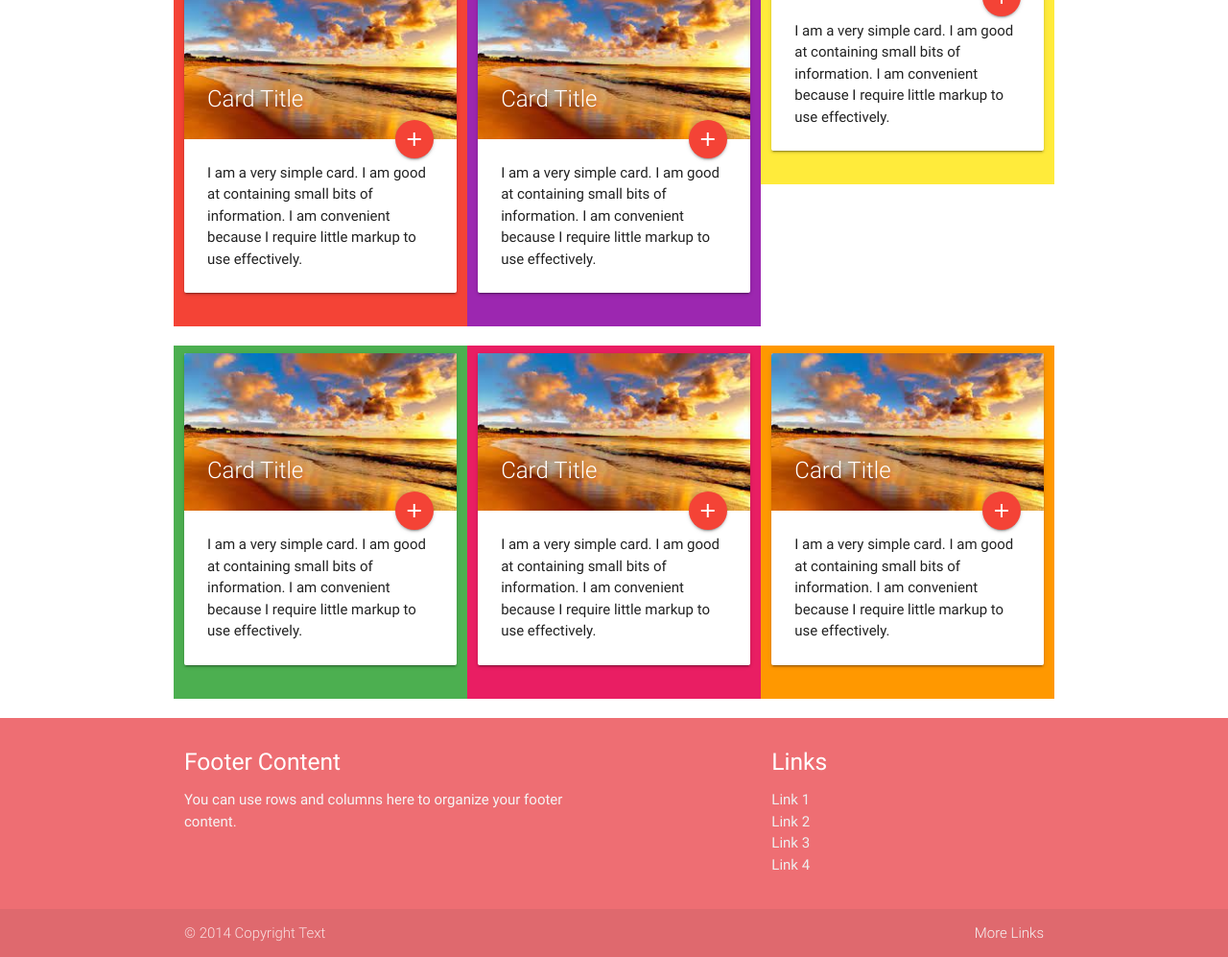
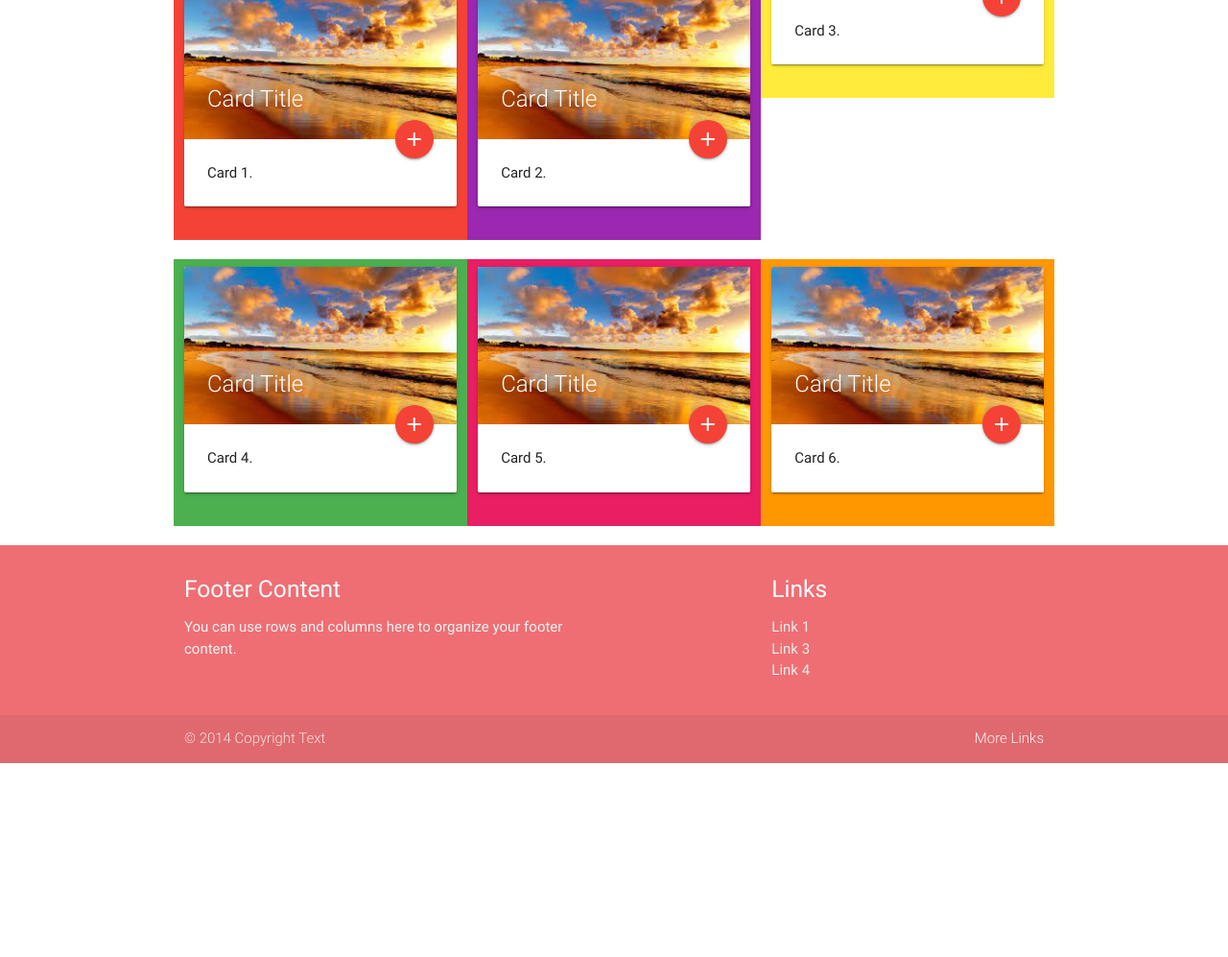
Before and after one commit to CarolineAvelar/Site-em-CSS, a plain HTML site: page Projeto CSS/index.html in a window 1280 px wide. Shown: the part 491-1488 px from the top of the page at 96% size. After the commit the page ends 1286 px from the top, so only its background shows below. Drawn offline with nearby package versions, Linux system fonts and the light colour scheme.

Commit message:
Update index.html

```diff
--- a/Projeto CSS/index.html
+++ b/Projeto CSS/index.html
@@ -42,7 +42,7 @@
 						  <a class="btn-floating halfway-fab waves-effect waves-light red"><i class="material-icons">add</i></a>
 						</div>
 						<div class="card-content">
-						  <p>I am a very simple card. I am good at containing small bits of information. I am convenient because I require little markup to use effectively.</p>
+						  <p> Card 1.</p>
 						</div>
 					  </div>
 					</div>
@@ -58,7 +58,7 @@
 						  <a class="btn-floating halfway-fab waves-effect waves-light red"><i class="material-icons">add</i></a>
 						</div>
 						<div class="card-content">
-						  <p>I am a very simple card. I am good at containing small bits of information. I am convenient because I require little markup to use effectively.</p>
+						  <p> Card 2.</p>
 						</div>
 					  </div>
 					</div>
@@ -74,7 +74,7 @@
 						  <a class="btn-floating halfway-fab waves-effect waves-light red"><i class="material-icons">add</i></a>
 						</div>
 						<div class="card-content">
-						  <p>I am a very simple card. I am good at containing small bits of information. I am convenient because I require little markup to use effectively.</p>
+						  <p> Card 3.</p>
 						</div>
 					  </div>
 					</div>
@@ -92,7 +92,7 @@
 						  <a class="btn-floating halfway-fab waves-effect waves-light red"><i class="material-icons">add</i></a>
 						</div>
 						<div class="card-content">
-						  <p>I am a very simple card. I am good at containing small bits of information. I am convenient because I require little markup to use effectively.</p>
+						  <p> Card 4.</p>
 						</div>
 					  </div>
 					</div>
@@ -108,7 +108,7 @@
 						  <a class="btn-floating halfway-fab waves-effect waves-light red"><i class="material-icons">add</i></a>
 						</div>
 						<div class="card-content">
-						  <p>I am a very simple card. I am good at containing small bits of information. I am convenient because I require little markup to use effectively.</p>
+						  <p> Card 5.</p>
 						</div>
 					  </div>
 					</div>
@@ -124,7 +124,7 @@
 						  <a class="btn-floating halfway-fab waves-effect waves-light red"><i class="material-icons">add</i></a>
 						</div>
 						<div class="card-content">
-						  <p>I am a very simple card. I am good at containing small bits of information. I am convenient because I require little markup to use effectively.</p>
+						  <p> Card 6.</p>
 						</div>
 					  </div>
 					</div>
@@ -144,10 +144,10 @@
               <div class="col l4 offset-l2 s12">
                 <h5 class="white-text">Links</h5>
                 <ul>
-                  <li><a class="grey-text text-lighten-3" href="#!">Link 1</a></li>
-                  <li><a class="grey-text text-lighten-3" href="#!">Link 2</a></li>
-                  <li><a class="grey-text text-lighten-3" href="#!">Link 3</a></li>
-                  <li><a class="grey-text text-lighten-3" href="#!">Link 4</a></li>
+                  <li><a class="grey-text text-lighten-3" href="https://www.google.com/">Link 1</a></li>
+                  <li><a class="grey-text text-lighten-3" href="https://www.instagram.com/>Link 2</a></li>
+                  <li><a class="grey-text text-lighten-3" href="https://www.facebook.com/">Link 3</a></li>
+                  <li><a class="grey-text text-lighten-3" href="https://www.youtube.com/">Link 4</a></li>
                 </ul>
               </div>
             </div>
```
